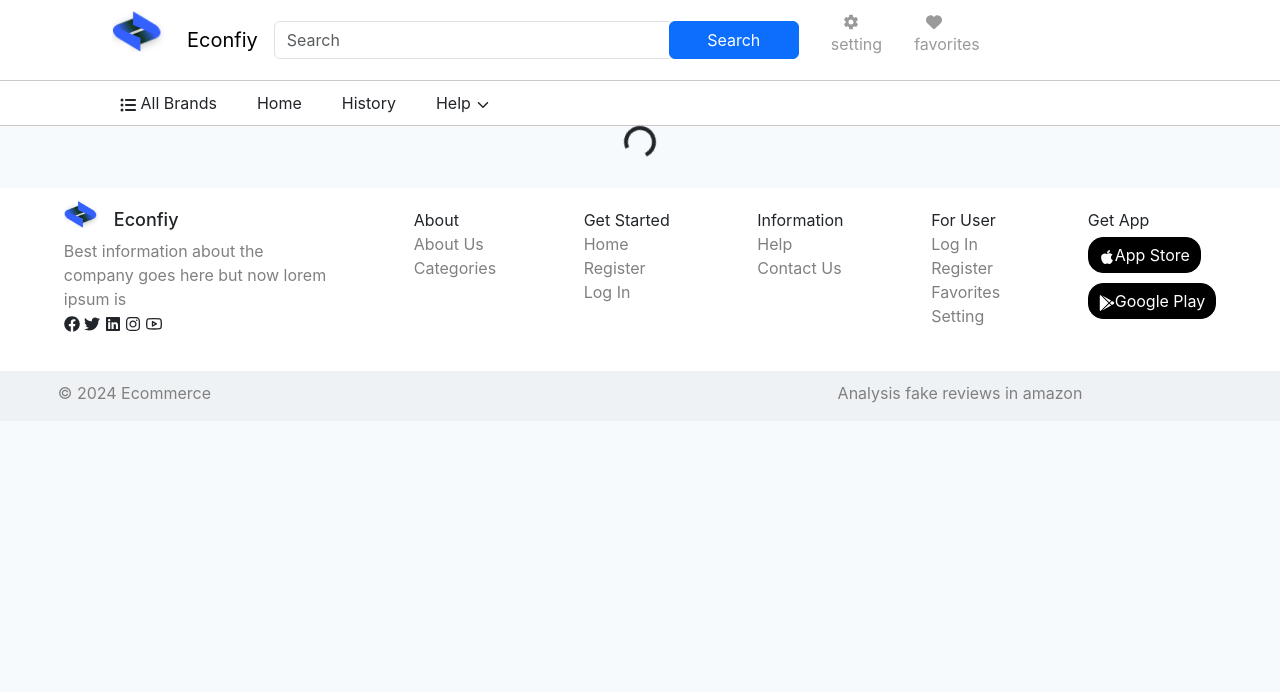
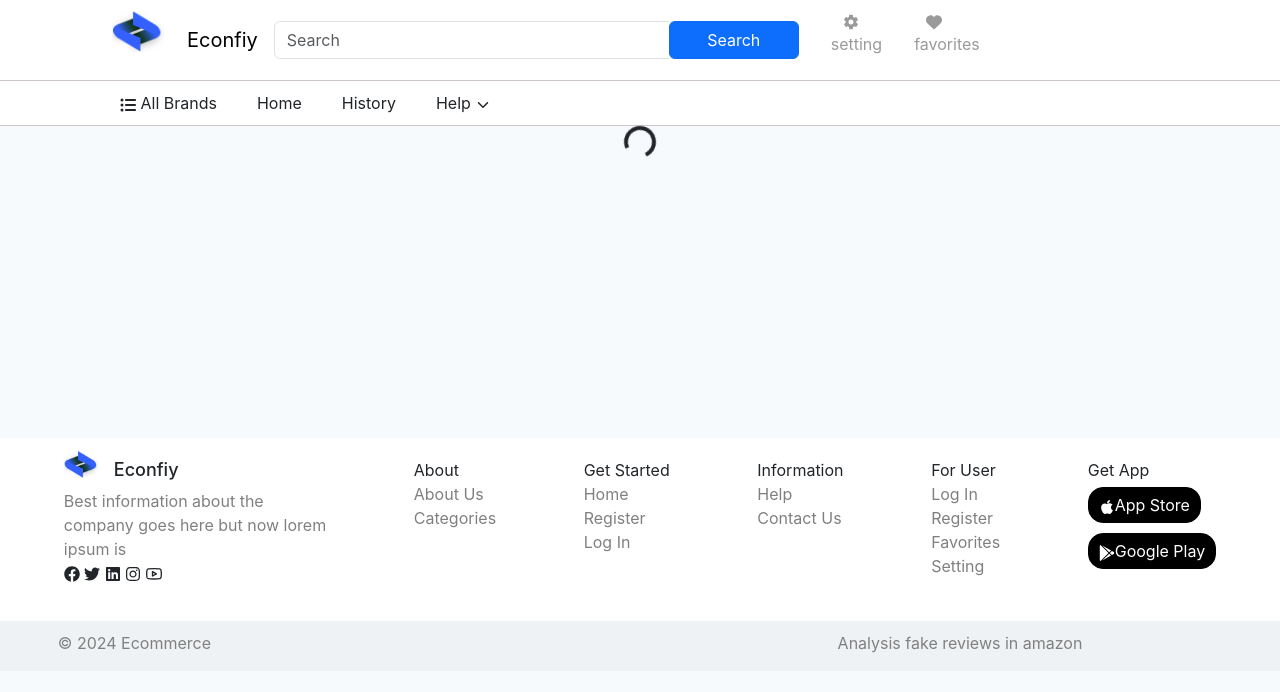
Before and after one commit to DohaMasoud/GraduationProject, a React (Create React App) app: page /Spinner in a window 1280 px wide. Shown: the top 692 px of the page. Built offline with nearby package versions, Linux system fonts and the light colour scheme.

Commit message:
last change

```diff
--- a/src/component/Header.js
+++ b/src/component/Header.js
@@ -29,8 +29,8 @@ function Header({token}) {
     handleSearch (query);
   };
   const handleSearch = async (query) => {
+    setLoading(true);
     navigate("/Spinner");
-    setLoading(true);
     try {
       // const token = "12|Np1zbZGbaOZNnLcR4HIdBVn3aE9i8QSsFHpjkAra6e40b604"; // Define the token here
       const response = await axios.get(`http://127.0.0.1:8000/api/url-feach?url=${query}`, {
--- a/src/component/Spinner.js
+++ b/src/component/Spinner.js
@@ -12,6 +12,7 @@ export default function Spinner(){
             <span class="visually-hidden">Loading...</span>
             </div>
             </div>
+            <div style={{height:"250px"}}></div>
             <Footer/>
         </>
     )
--- a/src/pages/Home.js
+++ b/src/pages/Home.js
@@ -64,7 +64,7 @@ function Home({ token }) {
   return (
     <>
       <div className="fixed-top">
-        <Header />
+      <Header token={token} />
         <Nav />
       </div>
       <div className="content " style={{marginTop:"127px"}}>
@@ -88,7 +88,7 @@ function Home({ token }) {
                     />
                   );
                 }
-              })};
+              })}
           </div>
         </Container>
       </div>
```
